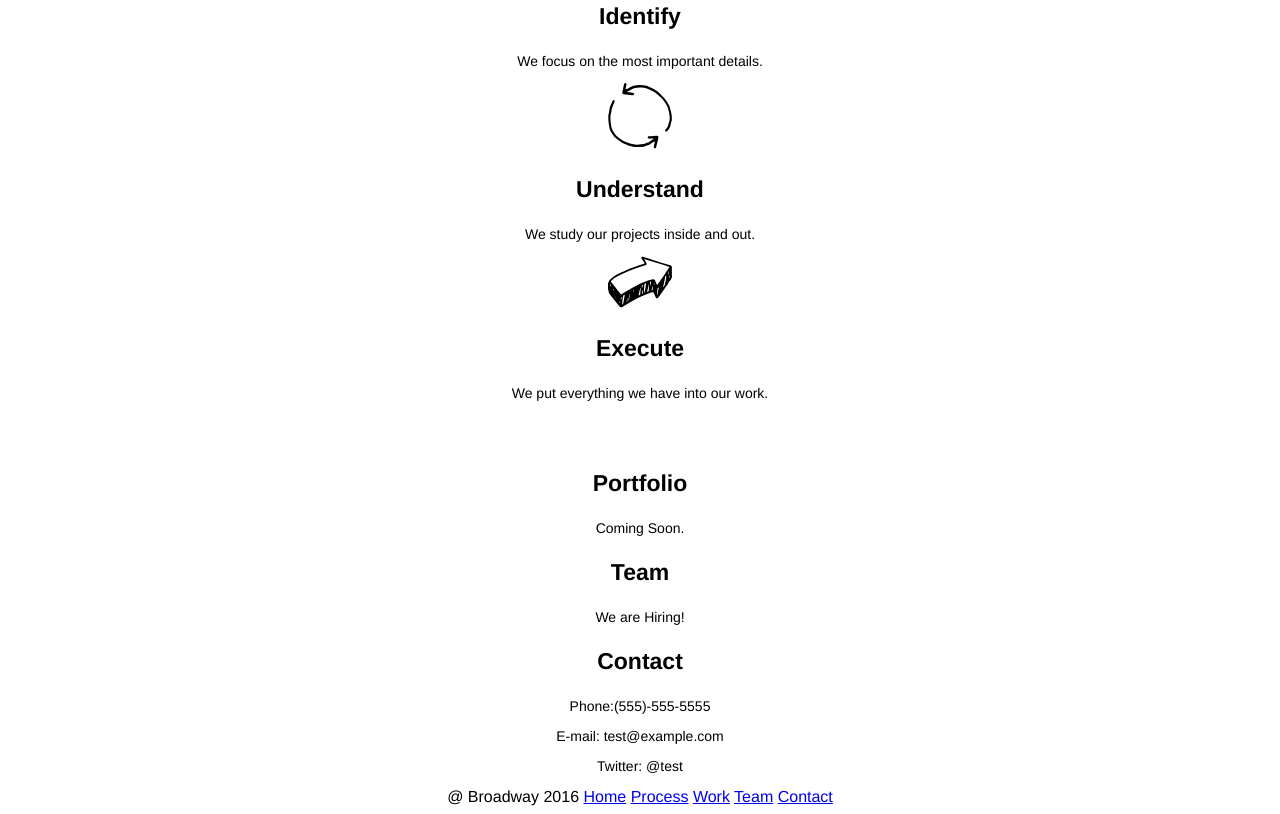
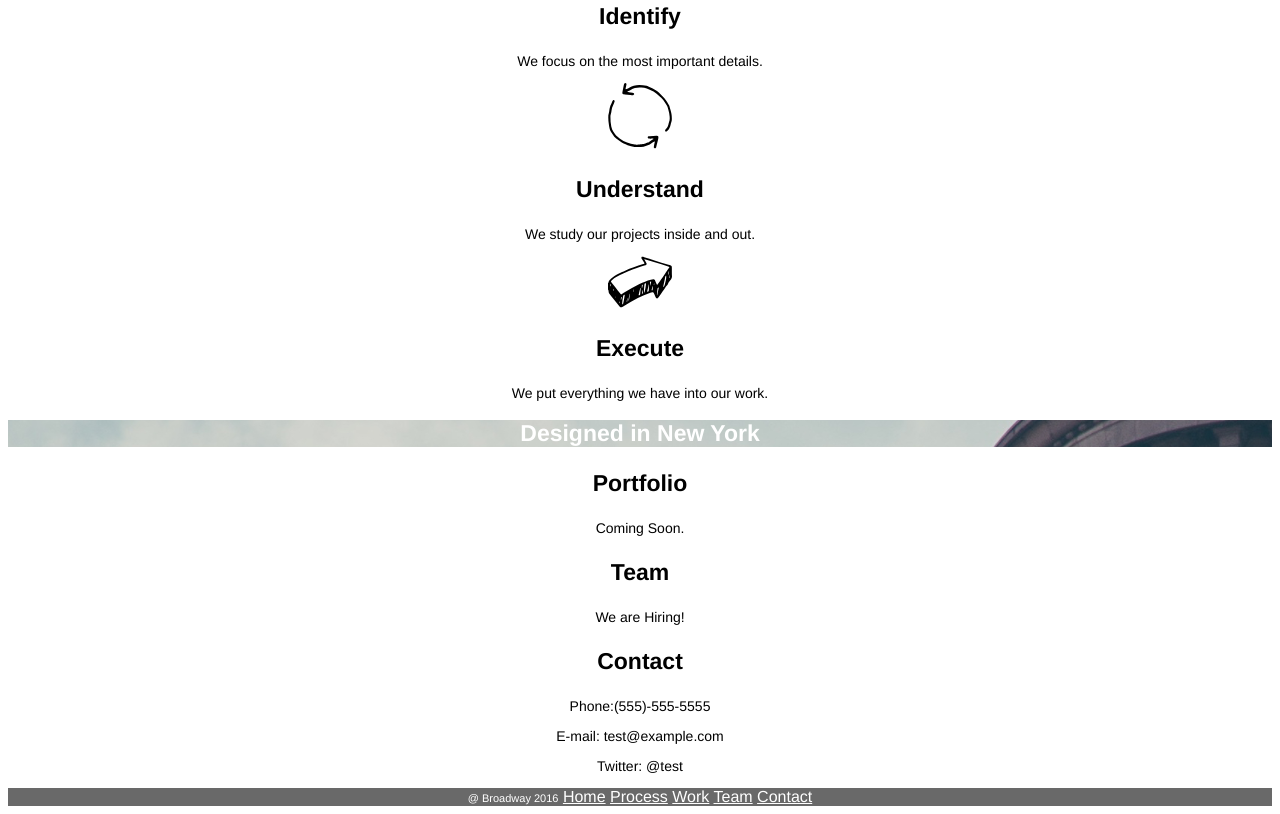
Before and after one commit to fbalazs99/broadway, a plain HTML site: page index.html in a window 1280 px wide. Shown: the part 484-1298 px from the top of the page. Drawn offline with Linux system fonts and the light colour scheme; files whose address does not match are found by name.

Commit message:
Footer Styling

```diff
--- a/css/style.css
+++ b/css/style.css
@@ -35,5 +35,19 @@ p {
 .third_section h2 {
   font-size: 23px;
   font-weight: bold;
+  color: white;
+  background-image: url("/Users/balazs/Desktop/Codecademy-projects/gitwebsite/fbalazs99.github.io/broadway/resources/the-flatiron-building.png");
+}
+
+.footer span {
+  font-size: 11px;
   color:white;
 }
+
+.footer a {
+  color: white;
+}
+
+.footer {
+  background-color: dimgray;
+}
--- a/index.html
+++ b/index.html
@@ -58,8 +58,8 @@
 
     <!--FOOTER SECTION-->
 
-<div class="">
-  &commat; Broadway 2016
+<div class="footer">
+  <span>&commat; Broadway 2016</span>
   <a href="#">Home</a>
   <a href="#process">Process</a>
   <a href="#portfolio">Work</a>
```
